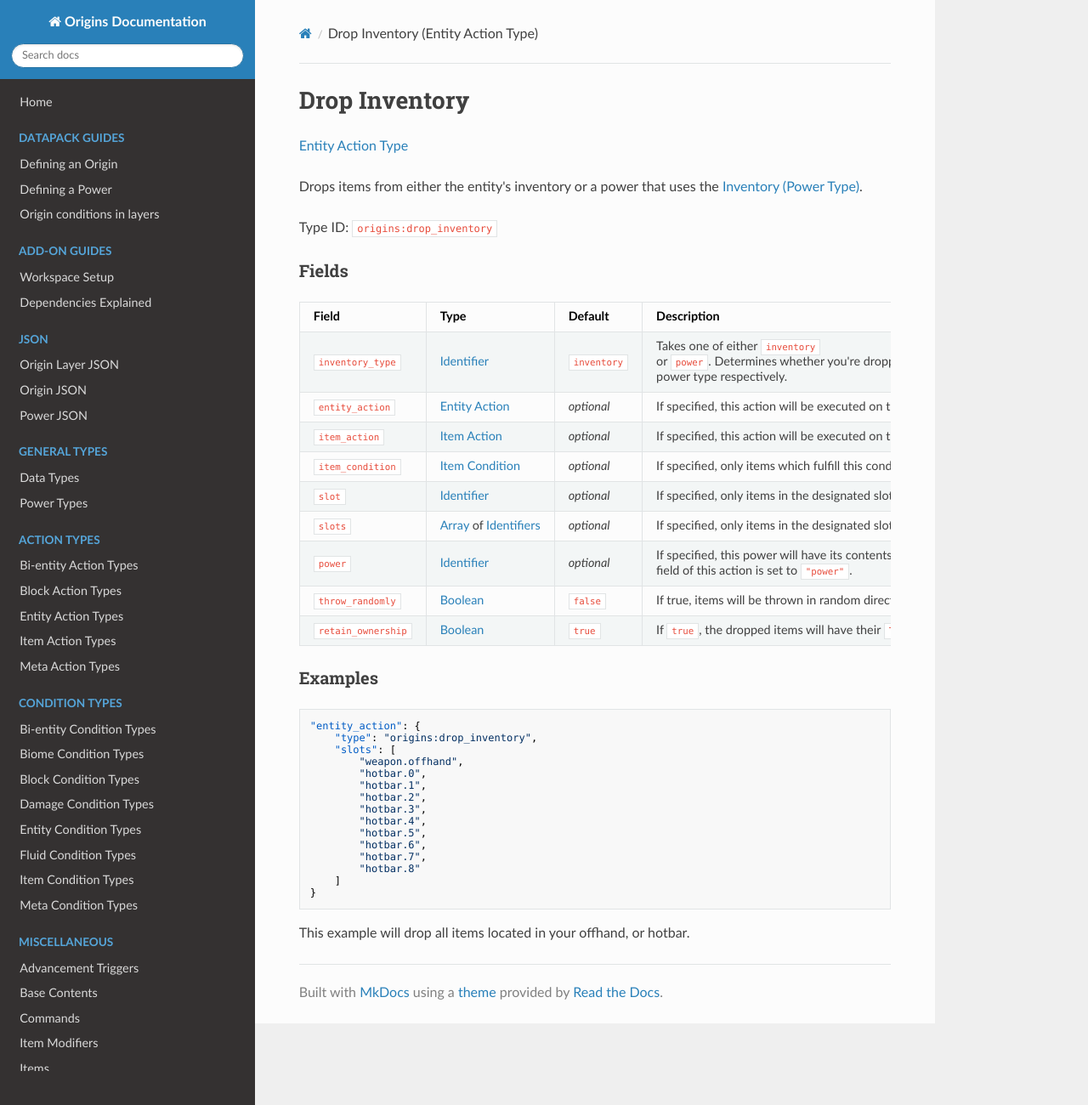
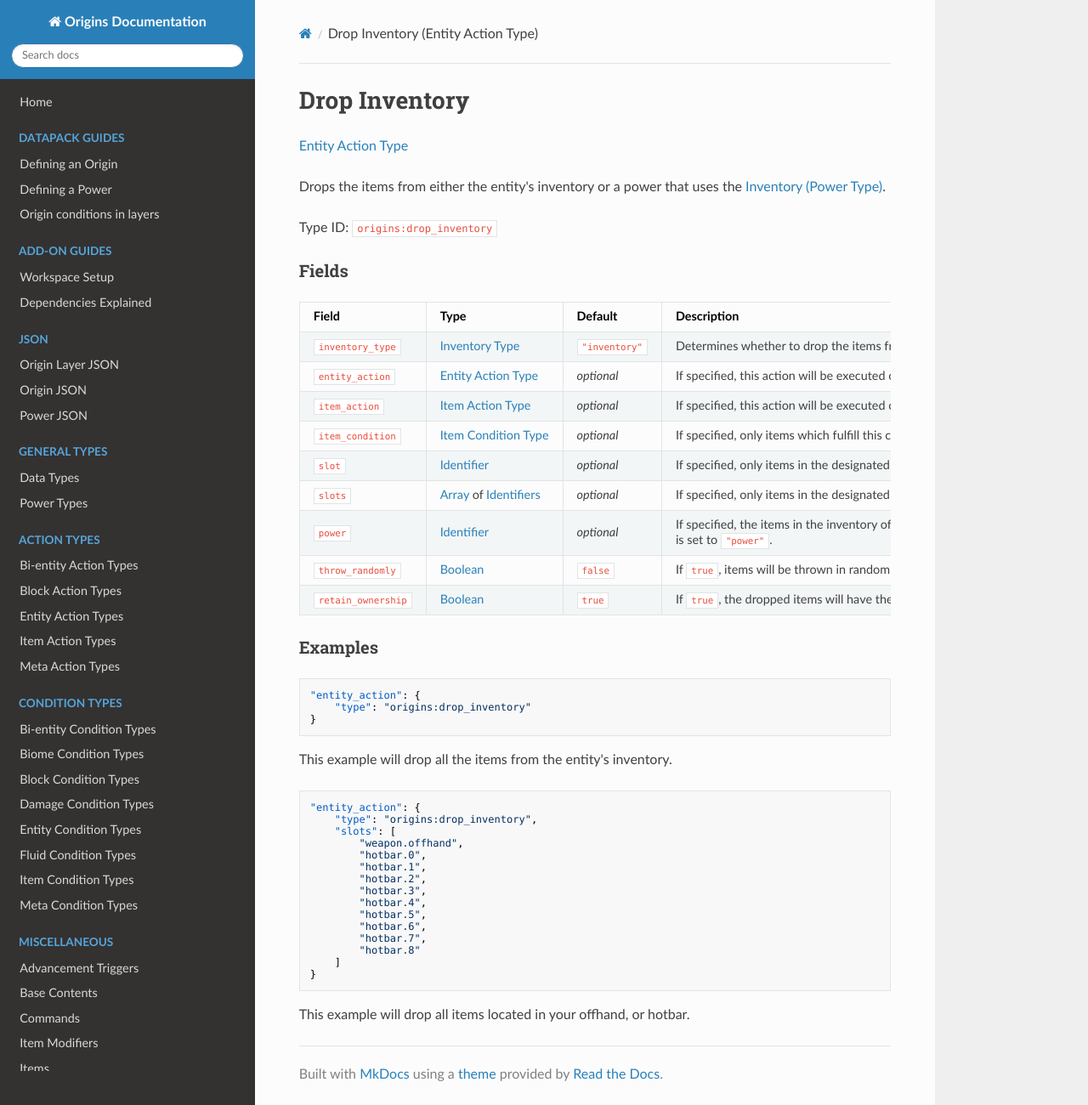
Before and after one commit to apace100/origins-docs, an MkDocs documentation site: the page built from docs/types/entity_action_types/drop_inventory.md, in a window 1280 px wide and 1300 px high. Shown: the whole window at 85% size. Built offline with MkDocs 1.6.1, drawn with Linux system fonts in a browser that asks for light colours; nearby versions of some CDN libraries.

Commit message:
Updated `drop_inventory.md` (Entity Action Types) * Changed the description of the entity action type * Changed the description of the fields in the field table * Added another example

````diff
--- a/docs/types/entity_action_types/drop_inventory.md
+++ b/docs/types/entity_action_types/drop_inventory.md
@@ -1,32 +1,42 @@
 ---
 title: Drop Inventory (Entity Action Type)
-date: 2022-6-07
+date: 2022-06-07
 ---
 
-# Drop Inventory
+#   Drop Inventory
 
 [Entity Action Type](../entity_action_types.md)
 
-Drops items from either the entity's inventory or a power that uses the [Inventory (Power Type)](../../power_types/inventory.md).
+Drops the items from either the entity's inventory or a power that uses the [Inventory (Power Type)](../power_types/inventory.md).
 
 Type ID: `origins:drop_inventory`
+
 
 ### Fields
 
 Field  | Type | Default | Description
 -------|------|---------|-------------
-`inventory_type` | [Identifier](../../data_types/identifier.md) | `inventory` | Takes one of either `inventory` or `power`. Determines whether you're dropping items from the player inventory, or the extra inventory from the [`origins:inventory`](../types/power_types/inventory.md) power type respectively.
-`entity_action` | [Entity Action](../types/entity_action_types.md) | _optional_ | If specified, this action will be executed on the entity **before** the items are dropped.
-`item_action` | [Item Action](../types/item_action_types.md) | _optional_ | If specified, this action will be executed on the affected items **before** they are dropped.
-`item_condition` | [Item Condition](../types/item_condition_types.md) | _optional_ | If specified, only items which fulfill this condition will be dropped.
+`inventory_type` | [Inventory Type](../../misc/extras/inventory_type.md) | `"inventory"` | Determines whether to drop the items from the inventory of the entity or the inventory of a power present in the entity.
+`entity_action` | [Entity Action Type](../types/entity_action_types.md) | _optional_ | If specified, this action will be executed on the entity **before** the items are dropped.
+`item_action` | [Item Action Type](../types/item_action_types.md) | _optional_ | If specified, this action will be executed on the affected items **before** the affected items are dropped.
+`item_condition` | [Item Condition Type](../types/item_condition_types.md) | _optional_ | If specified, only items which fulfill this condition will be dropped.
 `slot` | [Identifier](../../data_types/identifier.md) | _optional_ | If specified, only items in the designated slot will be dropped. All valid inputs can be found [here](https://minecraft.fandom.com/wiki/Slot#Command_argument)
 `slots` | [Array](../data_types/array.md) of [Identifiers](../data_types/identifier.md) | _optional_ | If specified, only items in the designated slots will be dropped. All valid inputs can be found [here](https://minecraft.fandom.com/wiki/Slot#Command_argument)
-`power` | [Identifier](../data_types/identifier.md) | _optional_ | If specified, this power will have its contents dropped as long as its using the `inventory` power type and the `inventory_type` field of this action is set to `"power"`.
-`throw_randomly` | [Boolean](../data_types/boolean.md) | `false` | If true, items will be thrown in random directions instead of being normally dropped, similar to how items are dropped when you die.
+`power` | [Identifier](../data_types/identifier.md) | _optional_ | If specified, the items in the inventory of this power will be dropped instead of the items in the entity's inventory if `inventory_type` is set to `"power"`.
+`throw_randomly` | [Boolean](../data_types/boolean.md) | `false` | If `true`, items will be thrown in random directions instead of being normally dropped, similar to how items are dropped when you die.
 `retain_ownership` | [Boolean](../data_types/boolean.md) | `true` | If `true`, the dropped items will have their `Thrower` NBT set as the `UUID` NBT of the entity that invoked the action.
 
 
 ### Examples
+
+```json
+"entity_action": {
+    "type": "origins:drop_inventory"
+}
+```
+
+This example will drop all the items from the entity's inventory.
+<br>
 
 ```json
 "entity_action": {
````
